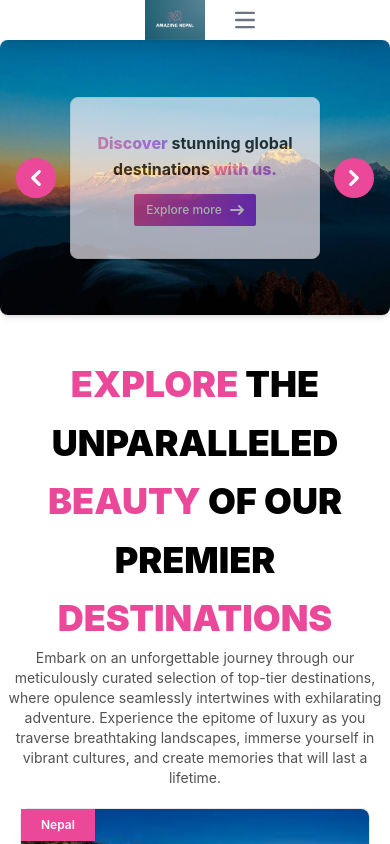
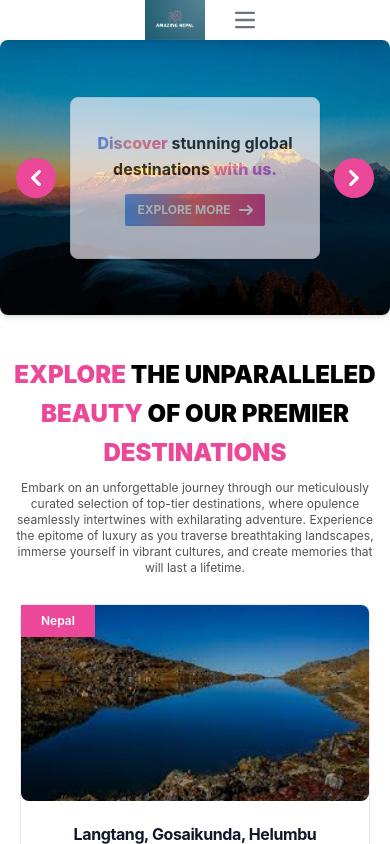
Before and after one commit to parashe/amazingnepal, a React (Create React App) app: page / in a window 390 px wide. Shown: the top 844 px of the page. Built offline with nearby package versions, Linux system fonts and the light colour scheme.

Commit message:
added some changes

```diff
--- a/src/Components/UI/Card/card.tsx
+++ b/src/Components/UI/Card/card.tsx
@@ -117,7 +117,7 @@ export const RecommendedCard: React.FC<RecommendedCardProps> = ({
               {description}
             </p>
           </div>
-          <button className="w-full  py-3 text-center uppercase  text-xs font-bold  bg-pink-500 text-white hover:bg-pink-600 transition duration-300 cursor-pointer rounded-sm ">
+          <button className="px-5 py-3 text-center uppercase  text-xs font-bold  bg-pink-50 text-pink-500 hover:bg-pink-100 transition duration-300 cursor-pointer rounded-sm ">
             View Details
           </button>
         </div>
--- a/src/Components/UI/Carousel/carousel.tsx
+++ b/src/Components/UI/Carousel/carousel.tsx
@@ -50,7 +50,7 @@ const CarouselLayout: React.FC<CarouselProps> = ({ slides }) => {
           data-carousel-prev
           onClick={prevSlide}
         >
-          <span className="inline-flex items-center justify-center  lg:w-12 lg:h-12 w-10 h-10 rounded-full bg-pink-500 dark:bg-gray-800/30 group-hover:bg-pink-600 dark:group-hover:bg-pink-600 group-focus:ring-4 group-focus:ring-white dark:group-focus:ring-gray-800/70 group-focus:outline-none">
+          <span className="inline-flex items-center justify-center  lg:w-12 lg:h-12 w-10 h-10 rounded-full bg-pink-500 dark:bg-gray-800/30 group-hover:bg-pink-600 dark:group-hover:bg-pink-600 ">
             <svg
               className="lg:w-5 lg:h-5 w-4 h-4 text-white dark:text-gray-800 rtl:rotate-180"
               aria-hidden="true"
@@ -60,9 +60,9 @@ const CarouselLayout: React.FC<CarouselProps> = ({ slides }) => {
             >
               <path
                 stroke="currentColor"
-                stroke-linecap="round"
-                stroke-linejoin="round"
-                stroke-width="2"
+                strokeLinecap="round"
+                strokeLinejoin="round"
+                strokeWidth="2"
                 d="M5 1 1 5l4 4"
               />
             </svg>
@@ -77,7 +77,7 @@ const CarouselLayout: React.FC<CarouselProps> = ({ slides }) => {
           data-carousel-next
           onClick={nextSlide}
         >
-          <span className="inline-flex  lg:w-12 lg:h-12 items-center justify-center w-10 h-10 rounded-full bg-pink-500 dark:bg-gray-800/30 group-hover:bg-pink-600 dark:group-hover:bg-pink-600 group-focus:ring-4 group-focus:ring-white dark:group-focus:ring-gray-800/70 group-focus:outline-none">
+          <span className="inline-flex  lg:w-12 lg:h-12 items-center justify-center w-10 h-10 rounded-full bg-pink-500 dark:bg-gray-800/30 group-hover:bg-pink-600 dark:group-hover:bg-pink-600 ">
             <svg
               className="w-4 h-4 text-white dark:text-gray-800 rtl:rotate-180"
               aria-hidden="true"
@@ -87,9 +87,9 @@ const CarouselLayout: React.FC<CarouselProps> = ({ slides }) => {
             >
               <path
                 stroke="currentColor"
-                stroke-linecap="round"
-                stroke-linejoin="round"
-                stroke-width="2"
+                strokeLinecap="round"
+                strokeLinejoin="round"
+                strokeWidth="2"
                 d="m1 9 4-4-4-4"
               />
             </svg>
@@ -117,7 +117,7 @@ const CarouselCard = () => {
         </a> */}
         <p className=" text-center leading-relaxed  mb-3 md:pt-5  text-gray-900 lg:leading-10  ">
           <span className=" font-bold lg:text-5xl text-black  lg:font-extrabold ">
-            <span className=" bg-gradient-to-r from-pink-400 via-red-500 to-purple-500 inline-block text-transparent bg-clip-text font-extrabold">
+            <span className=" bg-gradient-to-r from-blue-500 via-red-400 to-pink-500 inline-block text-transparent bg-clip-text font-extrabold">
               Discover{" "}
             </span>{" "}
             stunning global destinations{" "}
@@ -137,7 +137,7 @@ const CarouselCard = () => {
         <Link to="/destination">
         <Button
           onClick={() => {}}
-          className="px-3 py-2 text-xs font-medium bg-gradient-to-r from-pink-500 to-purple-600 text-white rounded-sm hover:from-purple-600 hover:to-pink-500"
+          className="px-3 py-2 text-xs uppercase font-bold rounded-sm bg-gradient-to-r from-blue-400 via-red-400 to-pink-500   hover:from-pink-600 hover:via-red-400 hover:to-blue-500 transition duration-50 text-white cursor-pointer"
         >
           Explore more
           <svg
@@ -149,9 +149,9 @@ const CarouselCard = () => {
           >
             <path
               stroke="currentColor"
-              stroke-linecap="round"
-              stroke-linejoin="round"
-              stroke-width="2"
+              strokeLinecap="round"
+              strokeLinejoin="round"
+              strokeWidth="2"
               d="M1 5h12m0 0L9 1m4 4L9 9"
             />
           </svg>
--- a/src/Components/window/Destination/data.js
+++ b/src/Components/window/Destination/data.js
@@ -14,7 +14,7 @@ export const destinationData = [
         url: "/assets/destination/gosaikunda.jpeg",
       },
       {
-        id: 1,
+        id: 11,
         url: "/assets/destination/helicoptor.jpeg",
         alt: "Helicoptor",
       },
@@ -34,12 +34,12 @@ export const destinationData = [
         alt: "Everest",
       },
       {
-        id: 1,
+        id: 15,
         url: "/assets/destination/helicoptor.jpeg",
         alt: "Helicoptor",
       },
       {
-        id: 2,
+        id: 24,
         url: "/assets/destination/everest1.jpeg",
         alt: "Everest",
       },
--- a/src/Components/window/Destination/destination.tsx
+++ b/src/Components/window/Destination/destination.tsx
@@ -25,28 +25,30 @@ const Destination: React.FC<DestinationProps> = ({
   return (
     <div className="mt-10 md:mt-20 container mx-auto">
       {CalledFromPage ? (
-        <Title title={`${title ? title : "Our Top Destination"}`} />
+       <h1 className="text-2xl lg:text-4xl font-black text-black uppercase dark:text-white leading-relaxed"> More Destinations</h1>
+
+
       ) : (
-        <div className="text-center mx-auto max-w-4xl gap-6">
+        <div className="text-center mx-auto w-full md:max-w-4xl gap-6">
           <div className="flex items-center justify-center ">
-            <h2 className="text-4xl font-black text-black uppercase dark:text-white leading-relaxed">
-              <span className=" font-black lg:text-4xl  text-pink-500 lg:font-extrabold ">
+            <h2 className="text-2xl lg:text-4xl font-black text-black uppercase dark:text-white leading-relaxed">
+              <span className=" font-black   text-pink-500 lg:font-extrabold ">
                 EXPLORE{" "}
               </span>{" "}
               <span>
                 THE UNPARALLELED{" "}
-                <span className=" font-black lg:text-4xl  text-pink-500 lg:font-extrabold ">
+                <span className=" font-black  text-pink-500 lg:font-extrabold ">
                   BEAUTY{" "}
                 </span>{" "}
                 OF OUR PREMIER{" "}
-                <span className=" font-black lg:text-4xl  text-pink-500 lg:font-extrabold ">
+                <span className=" font-black  text-pink-500 lg:font-extrabold ">
                   DESTINATIONS{" "}
                 </span>{" "}
               </span>
             </h2>
           </div>
 
-          <p className="text-neutral-600 md:mt-3 text-sm dark:text-neutral-400">
+          <p className="text-neutral-600 p-2 md:mt-3 text-xs dark:text-neutral-400">
             Embark on an unforgettable journey through our meticulously curated
             selection of top-tier destinations, where opulence seamlessly
             intertwines with exhilarating adventure. Experience the epitome of
--- a/src/Components/window/Destination/destinationDetails.tsx
+++ b/src/Components/window/Destination/destinationDetails.tsx
@@ -41,9 +41,9 @@ const DestinationDetails = () => {
         </>
       ) : (
         <div className="flex-content ">
-          <div className="container-xl mx-auto   px-5  ">
+          <div className="container-xl mx-auto   md:px-5  ">
             <div className="flex flex-col md:flex-row  gap-1 ">
-              <div className="  px-5  md:w-4/5 bg-white ">
+              <div className="  md:px-5  md:w-4/5 bg-white ">
                 <ImageViewer
                   images={destination.imageUrl}
                   title={destination.title}
--- a/src/Components/window/Recommended/recommended.tsx
+++ b/src/Components/window/Recommended/recommended.tsx
@@ -25,7 +25,7 @@ const Recommended: React.FC<RecommendedProps> = ({
     <div className="mt-10 md:mt-20 container mx-auto">
       <Title title={`${title ? title : "WHERE TO GO IN NEPAL"}`} />
 
-      <p className="text-neutral-600 md:mt-3 text-sm dark:text-neutral-400">
+      <p className="text-neutral-600 md:mt-3 text-xs dark:text-neutral-400">
         Nepal's diverse regions offer an array of attractions, from the cultural
         wonders of the Himalayas to the stunning beauty of the Nepal.
       </p>
--- a/src/Components/window/Whywe/whywe.tsx
+++ b/src/Components/window/Whywe/whywe.tsx
@@ -27,15 +27,15 @@ const Whywe = () => {
   ];
 
   return (
-    <div className="bg-gradient-to-r from-gray-50 via-blue-50 to-pink-50 opacity-100 dark:bg-gray-900">
+    <div className="bg-gradient-to-r from-gray-50  to-pink-50 opacity-100 dark:bg-gray-900">
       <div className="mt-0 md:pt-28 md:pb-24 container mx-auto pt-5 ">
         <div className="text-center mx-auto max-w-4xl gap-6">
           <div className="flex items-center justify-center ">
-            <h2 className="text-2xl md:text-4xl font-black text-black uppercase dark:text-white leading-relaxed">
-              <span className=" font-black bg-gradient-to-r from-blue-400 via-red-400 to-pink-500 inline-block text-transparent bg-clip-text lg:text-4xl   lg:font-extrabold ">
-                WHY WE ARE THE BEST ?{" "}
+            <h2 className="text-2xl md:text-5xl font-black text-black uppercase dark:text-white leading-relaxed">
+              <span className=" font-black  inline-block bg-clip-text lg:text-4xl   lg:font-extrabold ">
+                WHY WE ARE THE  <span className="text-pink-500"> BEST ?</span>{" "}
               </span>
-              <p className="text-neutral-600 md:mt-3 p-2  text-xs md:text-sm dark:text-neutral-400">
+              <p className="text-neutral-600 md:mt-3 p-2  text-xs  dark:text-neutral-400">
                 {" "}
                we pride ourselves on delivering unparalleled travel experiences
                 that set us apart from the rest. Our dedication to excellence is
```
Also changed, not shown: src/Components/UI/Navbar/deletethis.tsx (deleted, +0 -73 lines).
